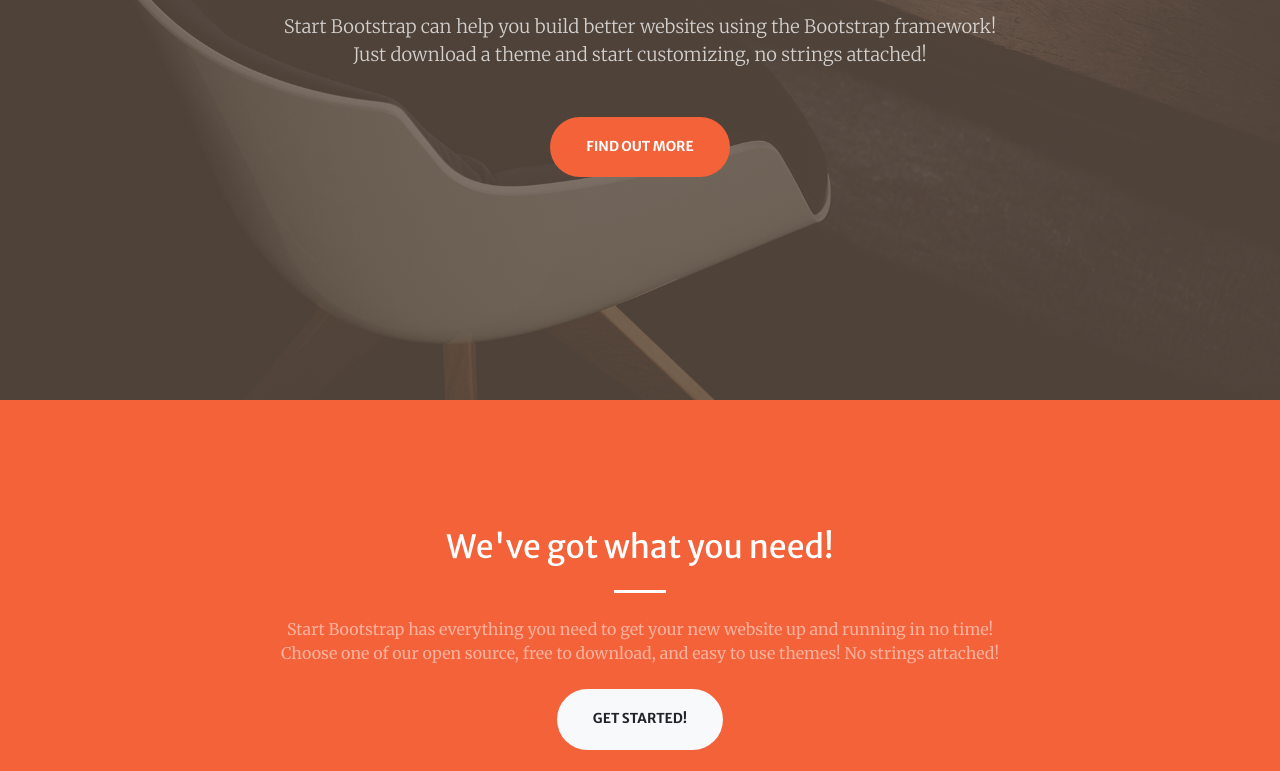
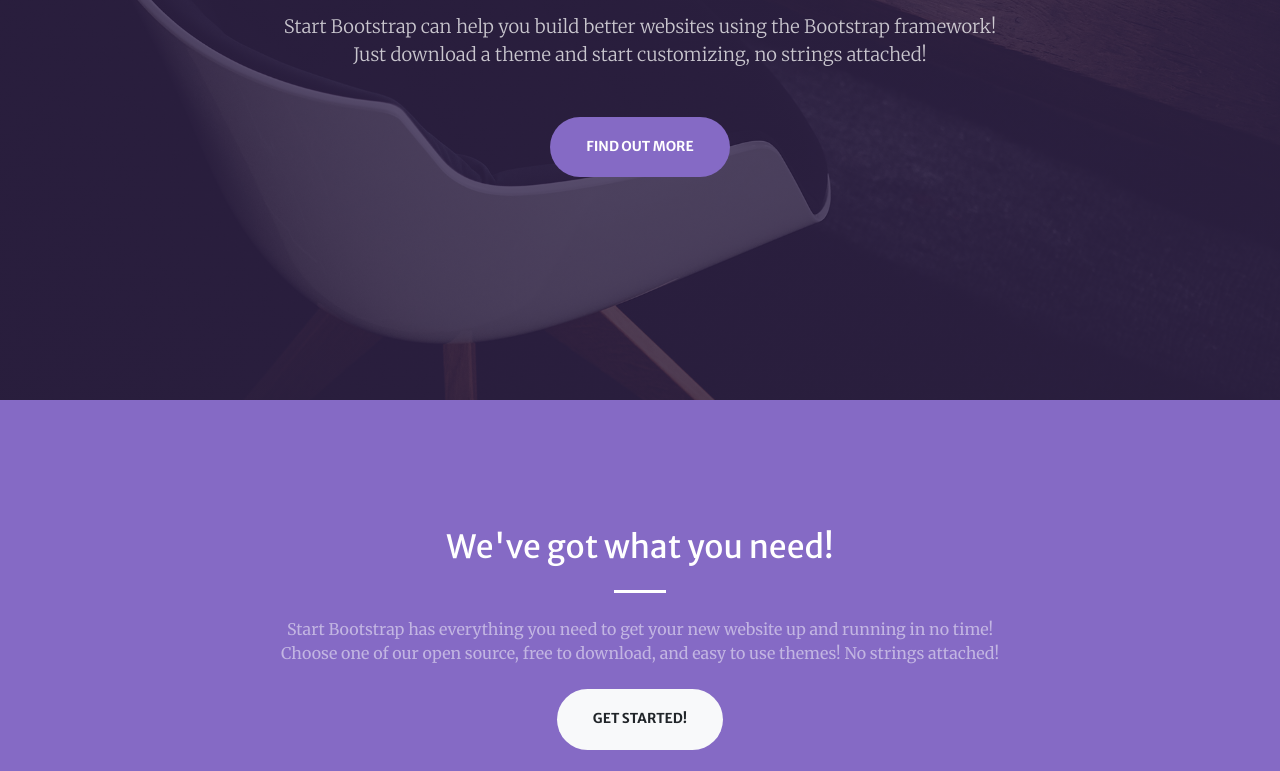
Before and after one commit to laguzfable/test, a website: page index.html in a window 1280 px wide. Shown: the part 400-1171 px from the top of the page. Drawn offline with nearby package versions, Linux system fonts and the light colour scheme; files that its build step writes are made by us from their sources.

Commit message:
Update _variables.scss

```diff
--- a/src/scss/_variables.scss
+++ b/src/scss/_variables.scss
@@ -2,8 +2,8 @@
 
 //- Override and add to color system
 
-$orange: #f4623a;
-$brown: #5c4d42;
+$orange: #856ac5;
+$brown: #2e2047;
 
 //- Override primary color
 $primary: $orange;
```
